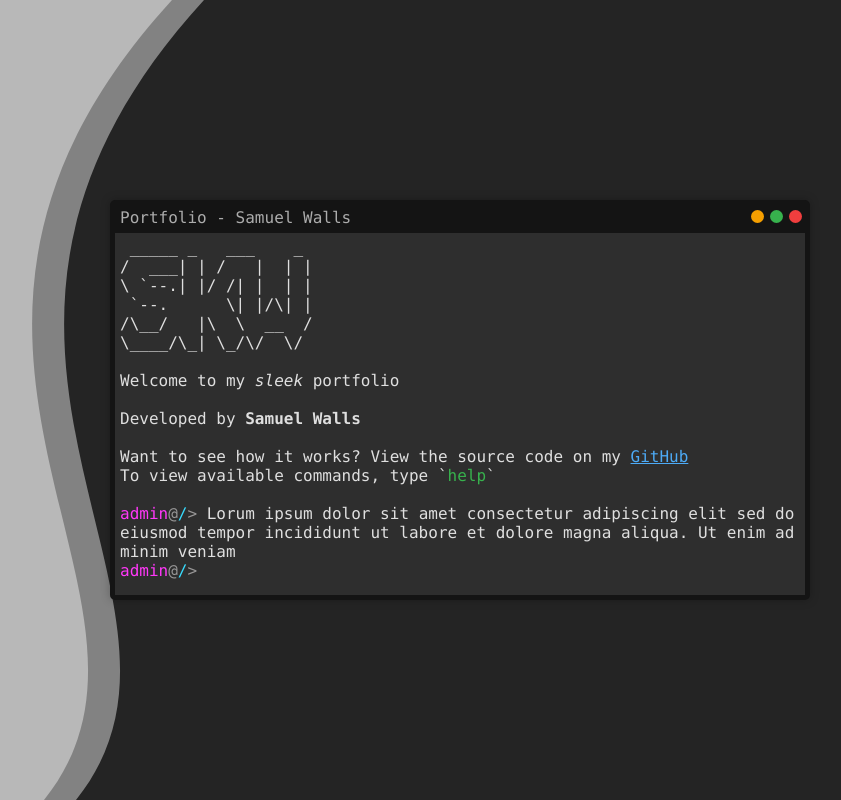
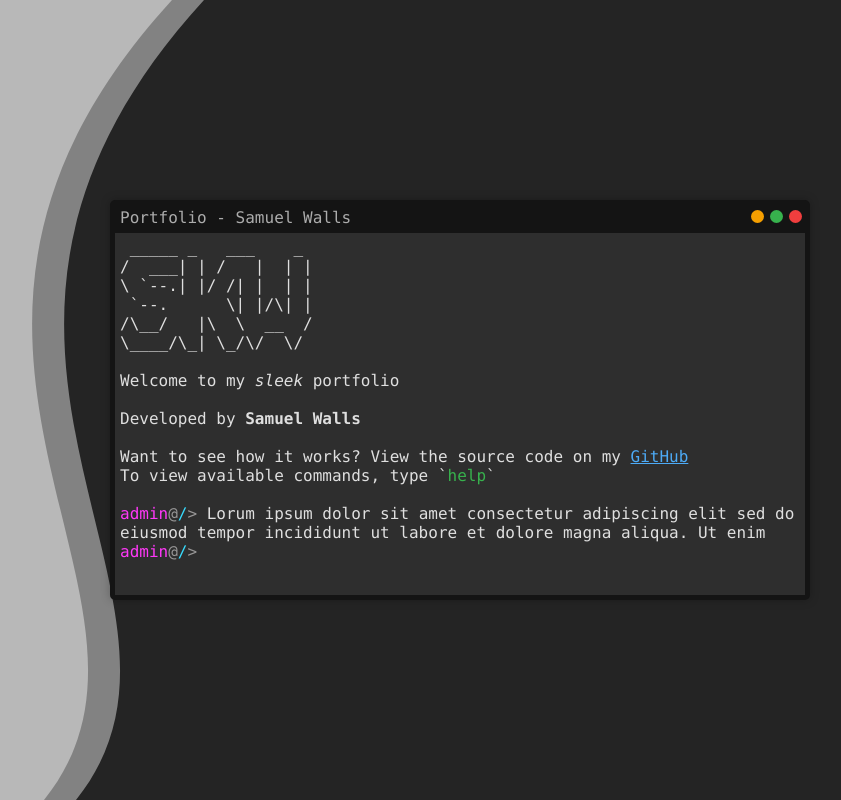
Before and after one commit to Samuel-KW/samuel-kw, a React (Vite) app: page / in a window 1280 px wide. Shown: the whole page, without its empty margins (180-1021 px from the left). Built offline with nearby package versions, Linux system fonts and the light colour scheme.

Commit message:
feat: added dynamic typing support to console lines

```diff
--- a/src/components/console/Terminal.tsx
+++ b/src/components/console/Terminal.tsx
@@ -1,10 +1,12 @@
 
-import { useState } from "react";
+import { useState, useRef, useEffect } from "react";
 import { Minimize, Expand, Close } from "./Controls";
 import styles from "./Terminal.module.css";
 import TerminalLine from "./TerminalLine";
 import TerminalInput from "./TerminalInput";
 import Welcome from "./commands/welcome";
+import Typer from "../utils/DynamicType";
+
 
 export interface Terminal {
 
@@ -41,6 +43,16 @@ export default function Terminal (_props: Partial<TerminalProps>) {
     const [maximized, setMaximized] = useState(false);
     const [minimized, setMinimized] = useState(false);
 
+    const typingElement = useRef(null);
+    const typerRef = useRef<Typer | null>(null);
+
+    useEffect(() => {
+        if (!typerRef.current) {
+            typerRef.current = new Typer(typingElement);
+            typerRef.current.startTyping(['Hello, World!', 'TypeScript is awesome!']);
+        }
+    }, []);
+
     return <div className={styles.terminal + " " + (maximized ? styles.maximized : "") + " " + (minimized ? styles.minimized : "")} style={{ opacity: opened ? 1 : 0 }} role="window" aria-label="Terminal window">
         <div className={styles.bar}>
             <span className={styles.header}>Portfolio - Samuel Walls</span>
@@ -54,7 +66,7 @@ export default function Terminal (_props: Partial<TerminalProps>) {
         <div className={styles.body}>
             <div className={styles.content}>
                 <Welcome />
-                <TerminalLine user="admin" directory={window.location.pathname}>Lorum ipsum dolor sit amet consectetur adipiscing elit sed do eiusmod tempor incididunt ut labore et dolore magna aliqua. Ut enim ad minim veniam</TerminalLine>
+                <TerminalLine user="admin" directory={window.location.pathname} reference={typingElement}>Lorum ipsum dolor sit amet consectetur adipiscing elit sed do eiusmod tempor incididunt ut labore et dolore magna aliqua. Ut enim ad minim veniam</TerminalLine>
                 <TerminalInput user="admin" directory={window.location.pathname} onSubmit={console.log}/>
                 {/* <ascii-img src="../images/day 3.webp" width="1920" height="1080" scale=".25" color="#ffffff" alt="Cinematic picture of a field of dandylions against a snow-capped mountain range."></ascii-img> */}
             </div>
--- a/src/components/console/TerminalLine.tsx
+++ b/src/components/console/TerminalLine.tsx
@@ -4,19 +4,18 @@ import styles from "./TerminalLine.module.css";
 export interface TerminalLineProps {
 	user?: string;
 	directory?: string;
-	content?: string;
 
+	reference?: React.Ref<HTMLElement>;
 	children?: string | JSX.Element;
 }
 
 export default function TerminalLine (_props: TerminalLineProps) {
 
-	const { user, directory, content, children } = _props;
+	const { user, directory, children, reference } = _props;
 
 	return <div className={styles.line}>
 		{user		&& <span className={styles.user}>{user}</span>}
 		{directory	&& <span className={styles.directory}>{directory}</span>}
-		{content	&& <span>{content}</span>}
-		{children	&& <span>{children}</span>}
+		{children	&& <span ref={reference}>{children}</span>}
 	</div>
 }
```
